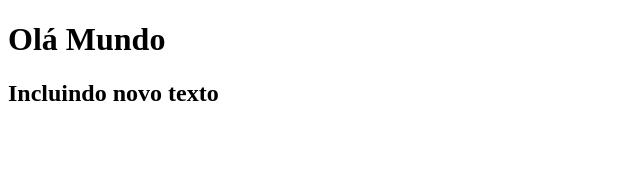
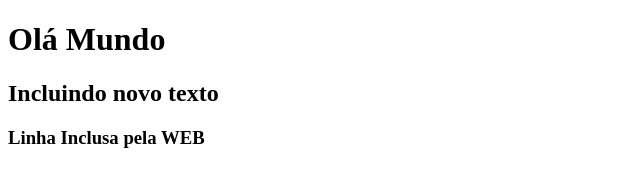
Before and after one commit to manoelsa-blueshift/Projeto_BlueShift, a plain HTML site: page Teste1/index.html in a window 1280 px wide. Shown: the whole page, without its empty margins (0-640 px from the left). Drawn offline with Linux system fonts and the light colour scheme.

Commit message:
Inclusao de linha via WEB
Alterado para teste

```diff
--- a/Teste1/index.html
+++ b/Teste1/index.html
@@ -9,6 +9,7 @@
 
     <h1>Olá Mundo</h1>
     <h2>Incluindo novo texto</h2>
+    <h3>Linha Inclusa pela WEB</h3>
 
 </body>
 </html>
```
